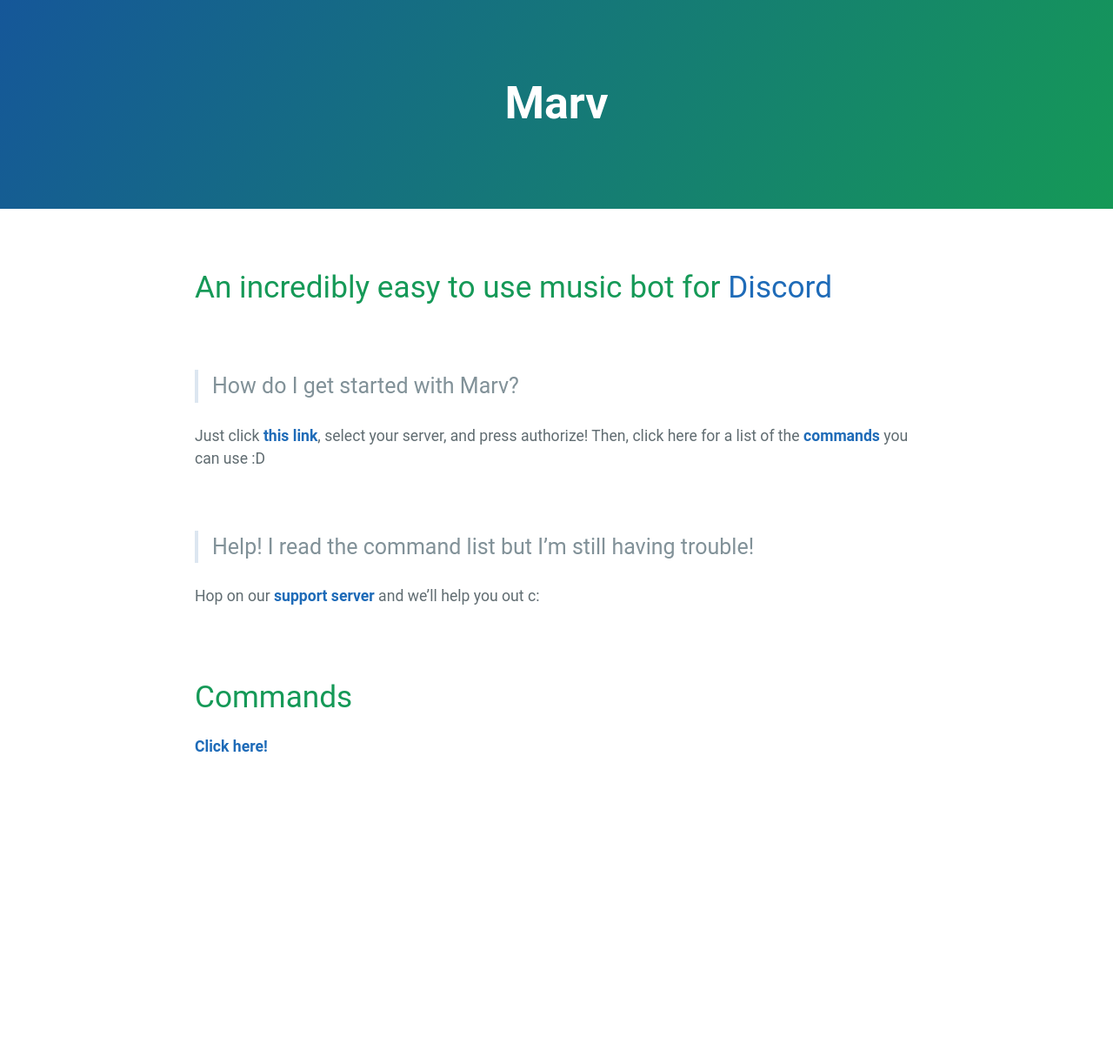
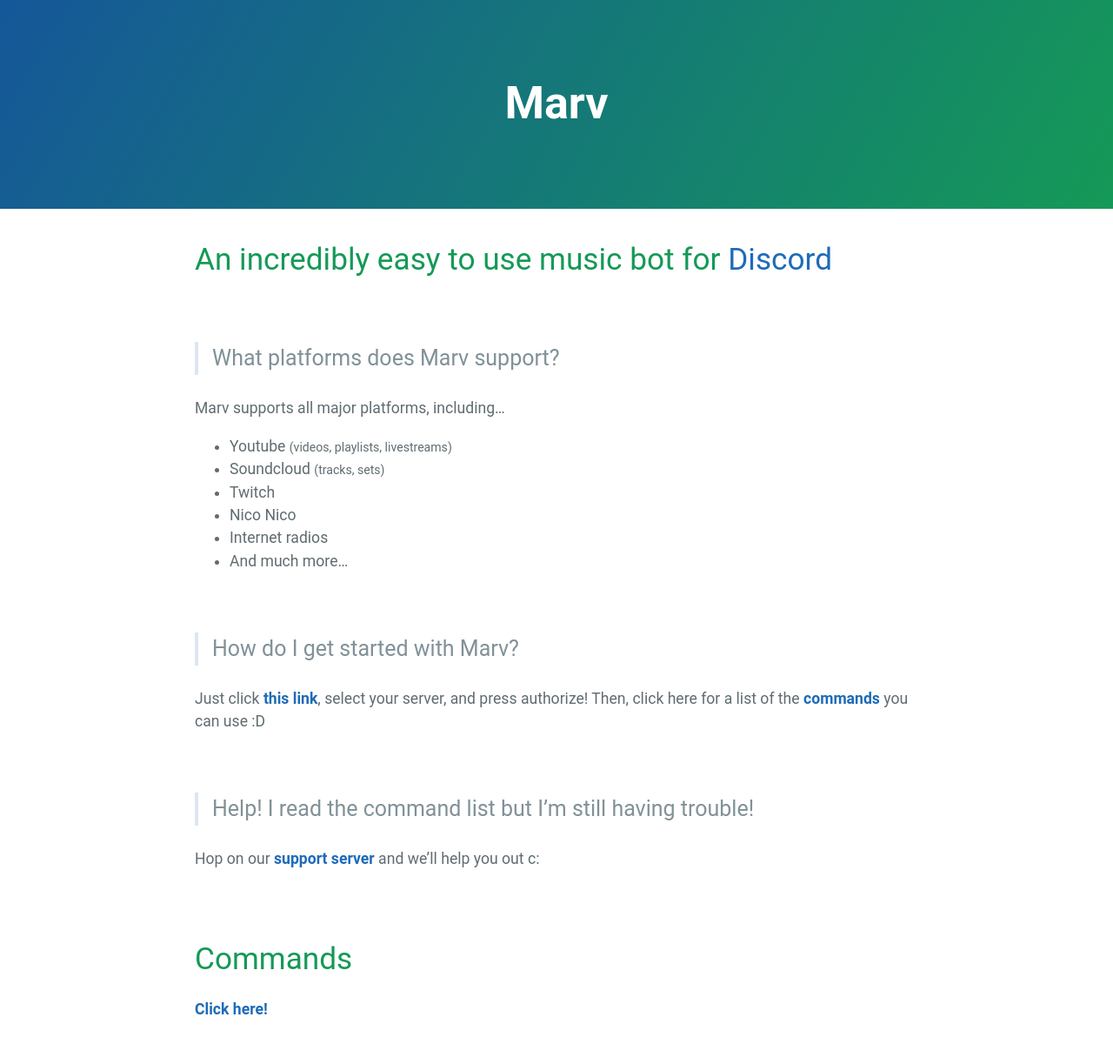
Before and after one commit to mymindishazel/marv-docs, a Jekyll site: the page built from index.md, in a window 1280 px wide. Shown: the whole page at 87% size. Built offline with Jekyll 4.4.1, drawn with Linux system fonts in a browser that asks for light colours; our own code applies the rules of GitHub Pages for plain Markdown files; before the commit the page ends 921 px from its top, so only the background shows below that.

Commit message:
Update index.md

```diff
--- a/index.md
+++ b/index.md
@@ -1,6 +1,16 @@
-<link rel="shortcut icon" type="image/png" href="/favicon.png">
+# An incredibly easy to use music bot for [Discord](http://discordapp.com)
 
-# An incredibly easy to use music bot for [Discord](http://discordapp.com)
+<br>
+
+> What platforms does Marv support?
+
+Marv supports all major platforms, including...
+- Youtube <small>(videos, playlists, livestreams)</small>
+- Soundcloud <small>(tracks, sets)</small>
+- Twitch
+- Nico Nico
+- Internet radios
+- And much more...
 
 <br>
 
```
